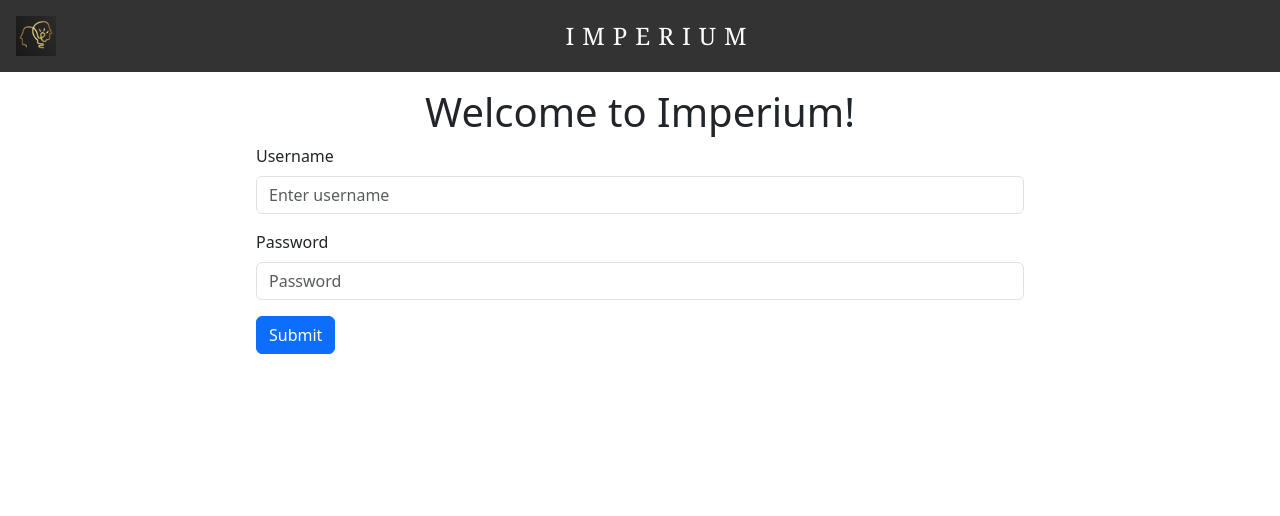
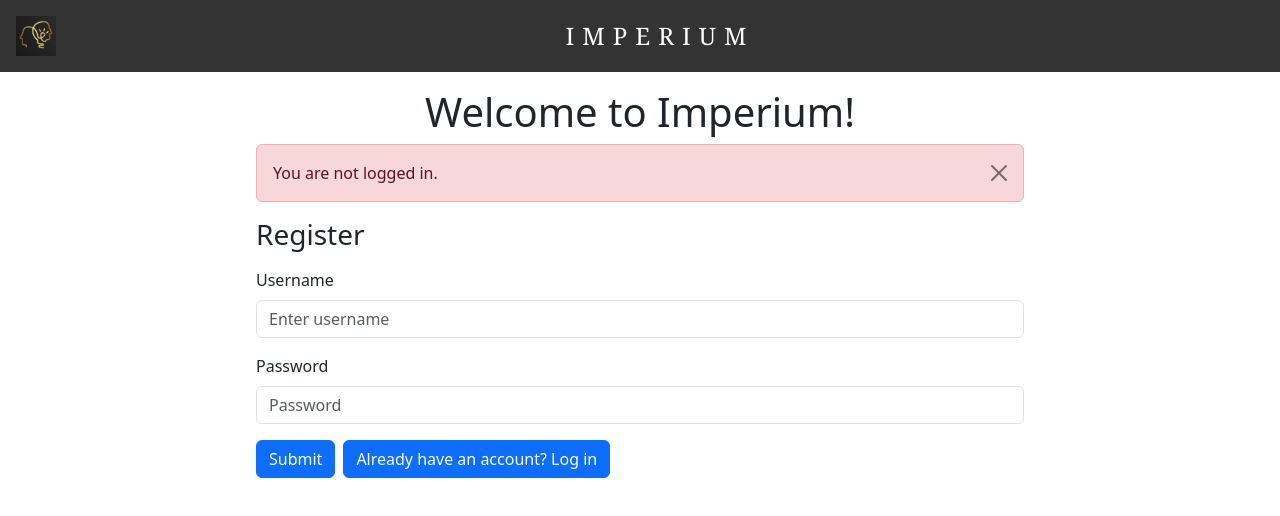
Before and after one commit to Sorbies/calendar-app, a Next.js app in the folder frontend/task-manager/: page /login-error in a window 1280 px wide. Shown: the top 516 px of the page. Built offline with nearby package versions, Linux system fonts and the light colour scheme.

Commit message:
fleshed out token authorization and alert messages for sign up. cookies and methods and such.

```diff
--- a/frontend/task-manager/src/app/components/SignUp.js
+++ b/frontend/task-manager/src/app/components/SignUp.js
@@ -1,44 +1,136 @@
 'use client'
 
 import { useState } from 'react';
+import { useRouter } from 'next/navigation';
 
 import Button from 'react-bootstrap/Button';
 import Form from 'react-bootstrap/Form';
+import { Alert, ButtonGroup, ButtonToolbar } from 'react-bootstrap';
+
+import { sendRegisterData, sendLoginData, setTokenCookie } from '../lib/authenticationStuff';
 
 import styles from "./SignUp.module.css";
 
-export default function SignUp() {
-
-    const [username, setUsername] = useState("");
-    const [password, setPassword] = useState("");
+export default function SignUp({ initShow = false, initMsg = "", initStyle = "", }) {
+    //states
+    const [registerMode, setRegisterMode] = useState(true);
+    const [showAlertMsg, setShowAlertMsg] = useState(initShow);
+    const [alertMsg, setAlertMsg] = useState(initMsg);
+    const [alertStyle, setAlertStyle] = useState(initStyle);
 
     const containerStyle = styles.signUpContainer;
 
-    function updateUsername(e) {
-        setUsername(e.target.value);
+    //router used for redirecting
+    const router = useRouter();
+
+    //state dependent vals
+    let title = registerMode ? "Register" : "Log in";
+    let switcher = registerMode ? "Already have an account? Log in" : "Don't have an account? Sign up";
+    let submitFn = registerMode ? submitRegister : submitLogin;
+
+    //state setter fns
+    function toggleRegisterMode() {
+        setRegisterMode((prev) => !prev);
     }
 
-    function updatePassword(e) {
-        setPassword(e.target.value);
+    //submission handling fns
+    async function submitRegister(formData) {
+        const result = await sendRegisterData(formData); //submit the data
+        document.getElementById("registerForm").reset(); //clear the form
+
+        if (result != null) { // if registration succeeds
+
+            //show the alert message
+            setShowAlertMsg(false); //hide any existing alert message
+            setAlertMsg("Successfully registered! Redirecting soon...");
+            setAlertStyle("success");
+            setShowAlertMsg(true);
+
+            //proceed to login with the same data
+            const token = await sendLoginData(formData);
+            await setTokenCookie(token);
+
+            //redirect after a lil while
+            setTimeout(() => router.push("/home"), 2000);
+
+        }
+        else { //if registration fails
+
+            //show the alert message
+            setShowAlertMsg(false); //hide any existing alert message
+            setAlertMsg("Failed to register.");
+            setAlertStyle("danger");
+            setShowAlertMsg(true);
+
+        }
+    }
+
+    async function submitLogin(formData) {
+        const result = await sendLoginData(formData); //submit the data
+        document.getElementById("registerForm").reset(); //clear the form
+        if (result != null) { // if logging in succeeds
+
+            //show the alert message
+            setShowAlertMsg(false); //hide any existing alert message
+            setAlertMsg("Successfully logged in! Redirecting soon...");
+            setAlertStyle("success");
+            setShowAlertMsg(true);
+
+            //set the token cookie
+            setTokenCookie(result);
+
+            //redirect after a lil while
+            setTimeout(() => router.push("/home"), 3000);
+
+        } else { //if login fails
+
+            //show the alert message
+            setShowAlertMsg(false); //hide any existing alert message
+            setAlertMsg("Failed to log in.");
+            setAlertStyle("danger");
+            setShowAlertMsg(true);
+        }
     }
 
     return (
         <>
             <div className={containerStyle}>
-                <Form>
+                {/* Alert */}
+                <div id="alertContainer">
+                    {showAlertMsg ? <Alert variant={alertStyle} onClick={() => setShowAlertMsg(false)} dismissible>
+                        {alertMsg}
+                    </Alert> : ""}
+                </div>
+
+                {/* Login/Register form */}
+                <Form action={submitFn} id='registerForm'>
+                    <Form.Group className='mb-0' controlId='Form Title'>
+                        <Form.Label><h3>{title}</h3></Form.Label>
+                    </Form.Group>
+
                     <Form.Group className="mb-3" controlId="usernameField">
                         <Form.Label>Username</Form.Label>
-                        <Form.Control type="text" placeholder="Enter username" value={username} onChange={updateUsername}/>
+                        <Form.Control type="text" placeholder="Enter username" name="username" />
                     </Form.Group>
 
                     <Form.Group className="mb-3" controlId="passwordField">
                         <Form.Label>Password</Form.Label>
-                        <Form.Control type="password" placeholder="Password" value={password} onChange={updatePassword}/>
+                        <Form.Control type="password" placeholder="Password" name="password" />
                     </Form.Group>
 
-                    <Button variant="primary" type="submit">
-                        Submit
-                    </Button>
+                    <ButtonToolbar>
+                        <ButtonGroup>
+                            <Button className="me-2" variant="primary" type="submit">
+                                Submit
+                            </Button>
+                        </ButtonGroup>
+                        <ButtonGroup>
+                            <Button className="me-2" variant="primary" onClick={toggleRegisterMode}>
+                                {switcher}
+                            </Button>
+                        </ButtonGroup>
+                    </ButtonToolbar>
+
                 </Form>
             </div>
         </>
--- /dev/null
+++ b/frontend/task-manager/src/app/lib/authenticationStuff.js
@@ -0,0 +1,104 @@
+'use server'
+import { cookies } from "next/headers";
+import { redirect } from "next/navigation";
+
+export async function sendRegisterData(formData) {
+    const rawFormData = {
+        username: formData.get('username'),
+        email: formData.get('username'),
+        password: formData.get('password'),
+    }
+
+    console.log(rawFormData);
+
+    const response = await fetch("http://127.0.0.1:5000/auth/register", {
+        method: "POST",
+        headers: {
+            "Content-Type": "application/json",
+        },
+        body: JSON.stringify(rawFormData),
+    });
+
+    const data = await response.json();
+    console.log(data);
+
+    if ('error' in data) {
+        console.log("Error:", data['error']);
+        return null;
+    } else {
+        console.log("Success:", data['message']);
+        return data['user_id'];
+    }
+}
+
+export async function sendLoginData(formData) {
+    const rawFormData = {
+        username: formData.get('username'),
+        password: formData.get('password'),
+    }
+
+    console.log(rawFormData);
+
+    const response = await fetch("http://127.0.0.1:5000/auth/login", {
+        method: "POST",
+        headers: {
+            "Content-Type": "application/json",
+        },
+        body: JSON.stringify(rawFormData),
+    });
+
+    const data = await response.json();
+    console.log(data);
+
+    if ('error' in data) {
+        console.log("Error:", data['error']);
+        return null;
+    } else {
+        console.log("Success:", data['message']);
+        return data['token'];
+    }
+}
+
+export async function validateToken() {
+    const response = await fetch("http://127.0.0.1:5000/auth/secured_route", {
+        method: "GET",
+        headers: {
+            "Authorization": cookies().get('token')["value"],
+        },
+    })
+
+    const data = await response.json();
+
+    return data["message"].includes("Congratulations!");
+}
+
+export async function verifyLogin() {
+    if (!cookies().has('token')) {redirect("/login-error");}
+    const validation = await validateToken();
+    if (!cookies(validation)) {redirect("/login-error");}
+}
+
+export async function setTokenCookie(token) {
+    cookies().set('token', `Bearer ${token}`, {sameSite: "strict"});
+}
+
+export async function deleteTokenCookie() {
+    cookies().delete('token');
+}
+
+export async function fetchUsername() {
+    const response = await fetch("http://127.0.0.1:5000/auth/secured_route", {
+        method: "GET",
+        headers: {
+            "Authorization": cookies().get('token')['value'],
+        },
+    })
+
+    const data = await response.json();
+
+    if (data["message"].includes("Congratulations!")) {
+        return data["user"];
+    } else {
+        return null;
+    }
+}
```
